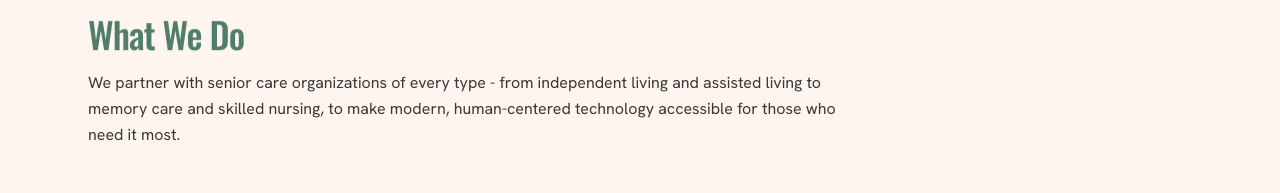
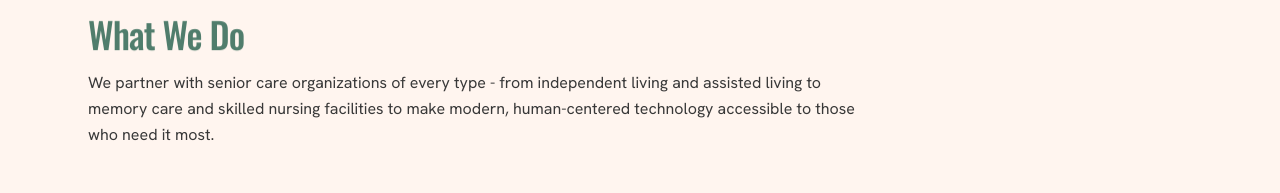
Before and after one commit to graybirchfoundation/website, a Next.js app in the folder graybirch/: page / in a window 1280 px wide. Shown: the part 823-1016 px from the top of the page. Built offline with nearby package versions, Linux system fonts and the light colour scheme.

Commit message:
fix wording

```diff
--- a/graybirch/app/page.tsx
+++ b/graybirch/app/page.tsx
@@ -46,7 +46,7 @@ export default function Home() {
           </Reveal>
           <Reveal delay={120}>
             <p className="mt-4 max-w-3xl leading-relaxed">
-              We partner with senior care organizations of every type - from independent living and assisted living to memory care and skilled nursing, to make modern, human-centered technology accessible for those who need it most.
+              We partner with senior care organizations of every type - from independent living and assisted living to memory care and skilled nursing facilities to make modern, human-centered technology accessible to those who need it most.
             </p>
           </Reveal>
           <Reveal delay={180}>
```
